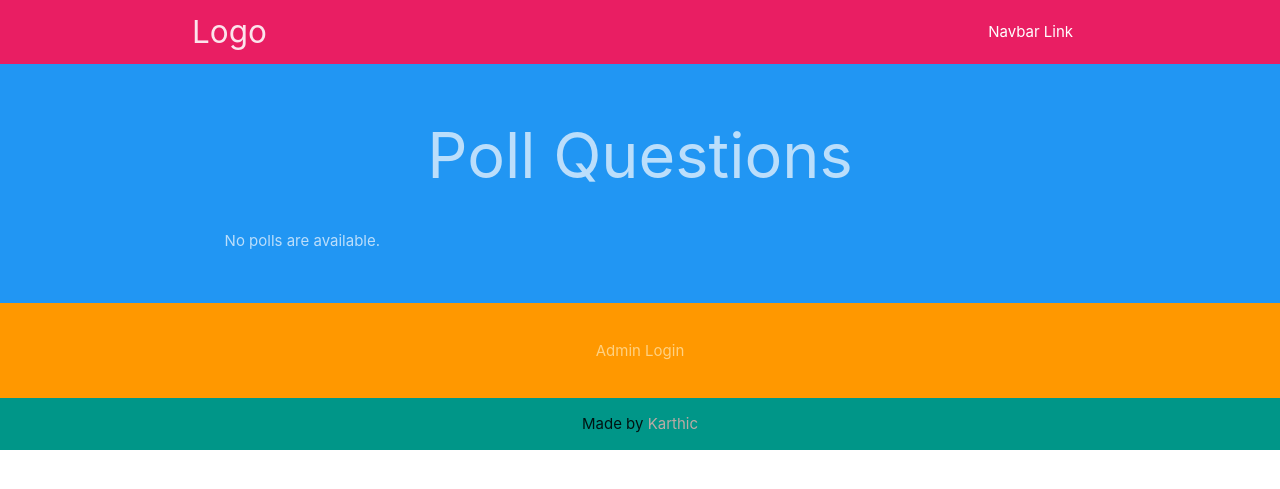
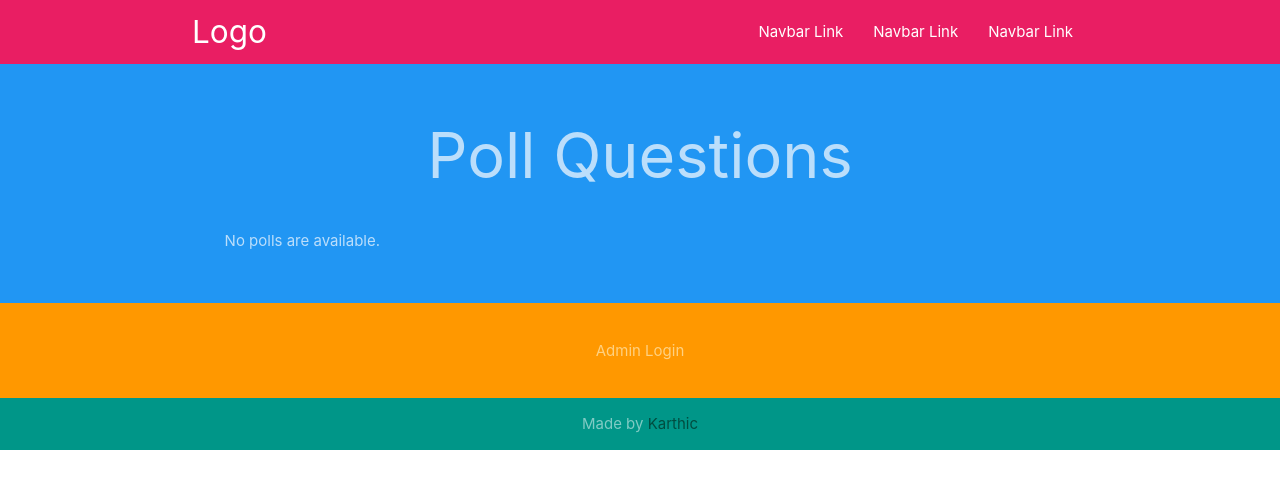
Before and after one commit to karthic25/django-polls, a Django app: page / in a window 1280 px wide. Shown: the top 489 px of the page. Run offline with Django 3.2, Linux system fonts and the light colour scheme; data that the repository does not hold is empty.

Commit message:
resolved sidebar error

```diff
--- a/mysite/settings.py
+++ b/mysite/settings.py
@@ -119,3 +119,4 @@ USE_TZ = True
 # https://docs.djangoproject.com/en/2.1/howto/static-files/
 
 STATIC_URL = '/static/'
+STATIC_ROOT = 'static/'
--- /dev/null
+++ b/polls/static/polls/js/initiate.js
@@ -0,0 +1,3 @@
+  $(document).ready(function(){
+    $('.sidenav').sidenav();
+  });
--- a/polls/templates/polls/layout.html
+++ b/polls/templates/polls/layout.html
@@ -14,11 +14,15 @@
 <body>
 		<nav class="pink" role="navigation">
 		    <div class="nav-wrapper container">
-	        <a id="logo-container" href="#" class="brand-logo pink-text text-lighten-5">Logo</a>
-	        <ul class="right hide-on-med-and-down pink-text text-lighten-5">
+		        <a id="logo-container" href="#" class="brand-logo">Logo</a>
+		        <ul class="right hide-on-med-and-down">
+		            <li><a href="#">Navbar Link</a></li>
+		            <li><a href="#">Navbar Link</a></li>
 		            <li><a href="#">Navbar Link</a></li>
 		        </ul>
-	        <ul id="nav-mobile" class="sidenav pink-text text-lighten-5">
+		        <ul id="nav-mobile" class="sidenav">
+		            <li><a href="#">Navbar Link</a></li>
+		            <li><a href="#">Navbar Link</a></li>
 		            <li><a href="#">Navbar Link</a></li>
 		        </ul>
 		        <a href="#" data-target="nav-mobile" class="sidenav-trigger"><i class="material-icons">menu</i></a>
@@ -26,7 +30,7 @@
 		</nav>
 
 		<div class="section blue" id="index-banner">
-        <h1 class="header center blue-text text-lighten-4">Poll Questions</h1>
+        <h1 class="header center blue-text text-lighten-4" id="temp">Poll Questions</h1>
         <div class="row">
             <div class="col s8 offset-s2 blue-text text-lighten-4">
             {% block content %}
@@ -46,15 +50,18 @@
 		</div>
 	</div>
 
-	<div class="footer-copyright teal">
+	<div class="footer-copyright teal teal-text text-lighten-3">
 		<div class="container">
 			<div class="section center">
-				Made by <a class="brown-text text-lighten-3" href="http://github.com/karthic25/">Karthic</a>
+				Made by <a class="teal-text text-darken-4" href="http://github.com/karthic25/">Karthic</a>
 			</div>
 		</div>
 	</div>
 
 	<script src="https://ajax.googleapis.com/ajax/libs/jquery/3.3.1/jquery.min.js"></script>
+    <script src="https://cdnjs.cloudflare.com/ajax/libs/materialize/1.0.0/js/materialize.min.js"></script>
 	<script src="{% static 'polls/js/mandatory_question.js' %}"></script>
+  	<script src="{% static 'polls/js/initiate.js' %}"></script>
+
 </body>
 </html>
```
Lines whose indentation alone changed are shown as unchanged.
